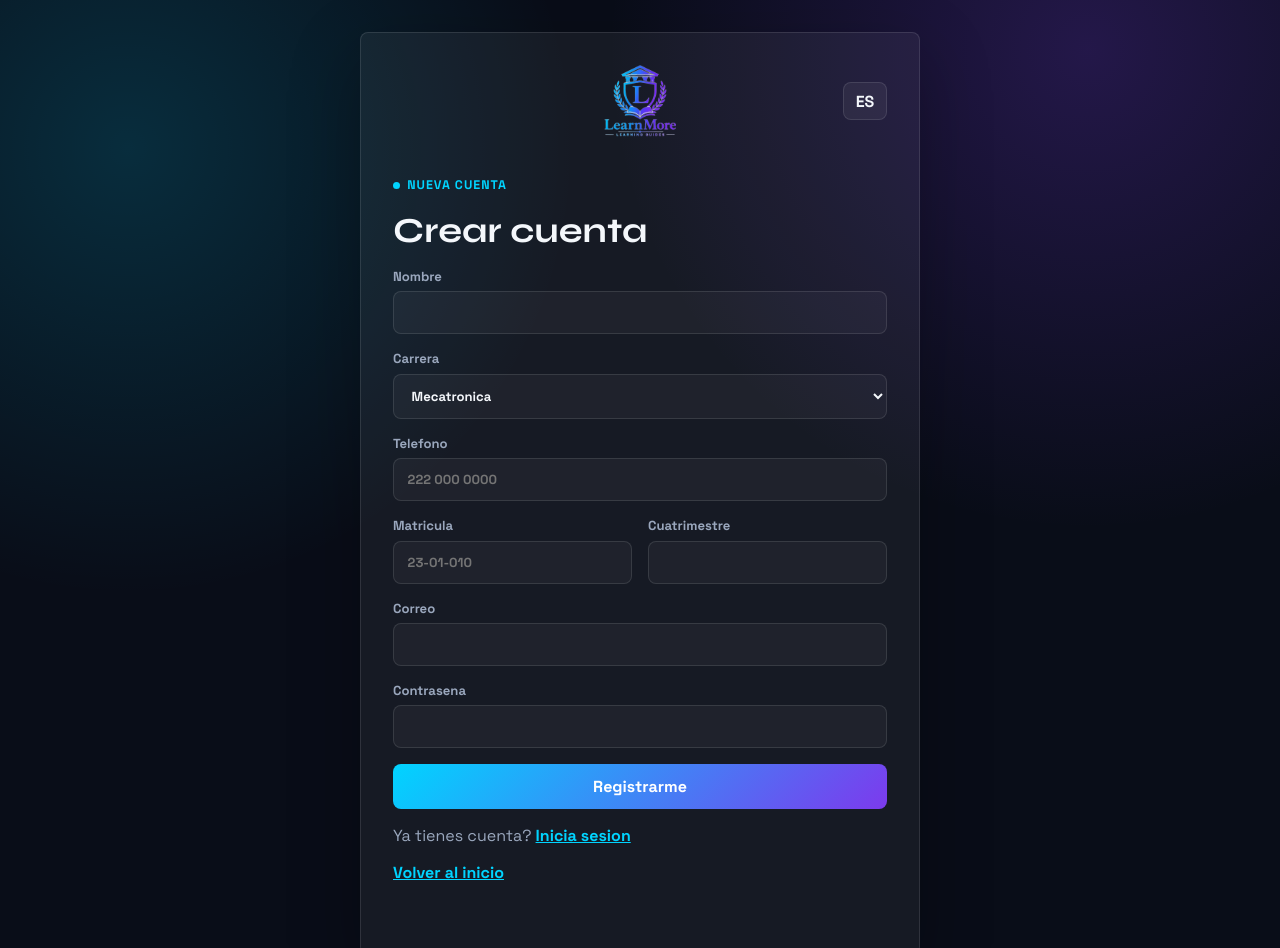
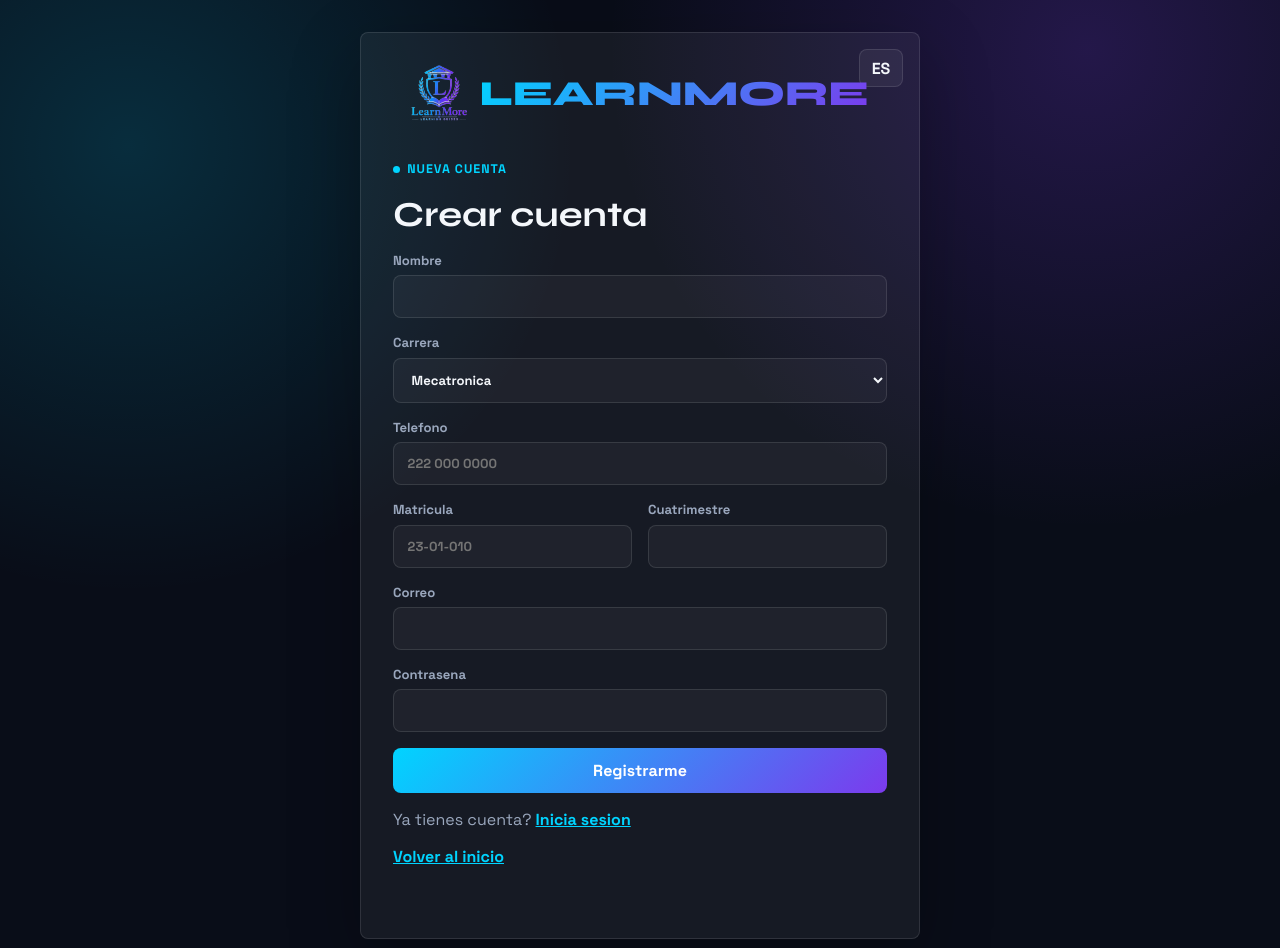
Before and after one commit to Gamavg06/LearnMore, a plain HTML site: page register.html in a window 1280 px wide. Shown: the top 948 px of the page. Drawn offline with Linux system fonts and the light colour scheme; a script that the page names is missing.

Commit message:
SGNIA#35

```diff
--- a/css/auth.css
+++ b/css/auth.css
@@ -6,6 +6,7 @@
 }
 
 .auth-panel {
+  position: relative;
   width: min(560px, 100%);
   display: grid;
   gap: 1rem;
@@ -44,9 +45,10 @@
   height: 72px;
 }
 
-.auth-header #languageToggle {
+.auth-panel #languageToggle {
   position: absolute;
-  right: 0;
+  top: 1rem;
+  right: 1rem;
 }
 
 .auth-panel h1 {
--- a/register.html
+++ b/register.html
@@ -11,9 +11,9 @@
 <body>
   <main class="auth-page">
     <section class="auth-panel">
+      <button class="chip-btn" id="languageToggle" type="button">ES</button>
       <div class="auth-header">
-        <a class="logo" href="index.html"><img src="assets/icons/LearnMore.png" alt="LEARNMORE" class="logo-img"></a>
-        <button class="chip-btn" id="languageToggle" type="button">ES</button>
+        <a class="logo" href="index.html"><img src="assets/icons/LearnMore.png" alt="LEARNMORE" class="logo-img"><span class="logo-text">LEARNMORE</span></a>
       </div>
       <span class="eyebrow" data-i18n="auth.registerBadge">Nueva cuenta</span>
       <h1 data-i18n="auth.registerTitle">Crear cuenta</h1>
```
Also changed, not shown: login.html (+1 -1 lines), README.md.
